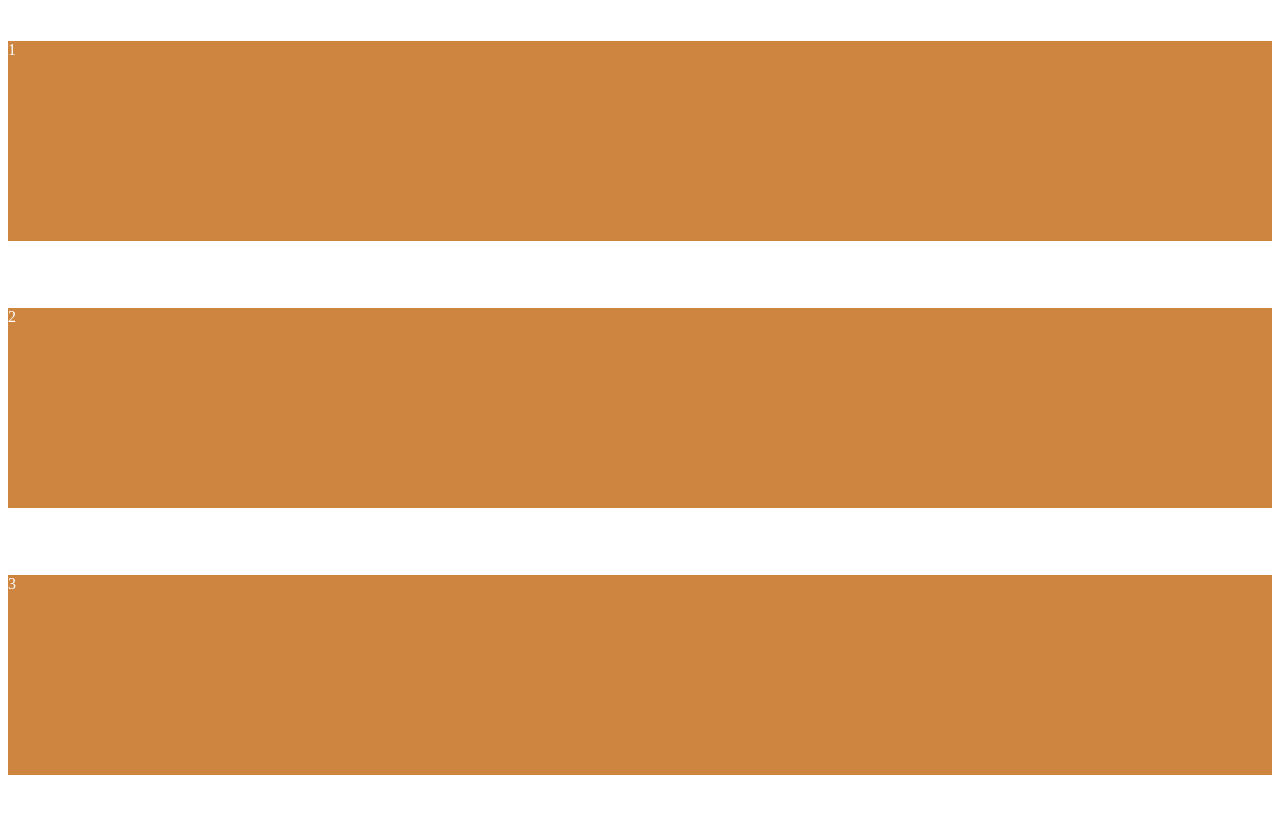
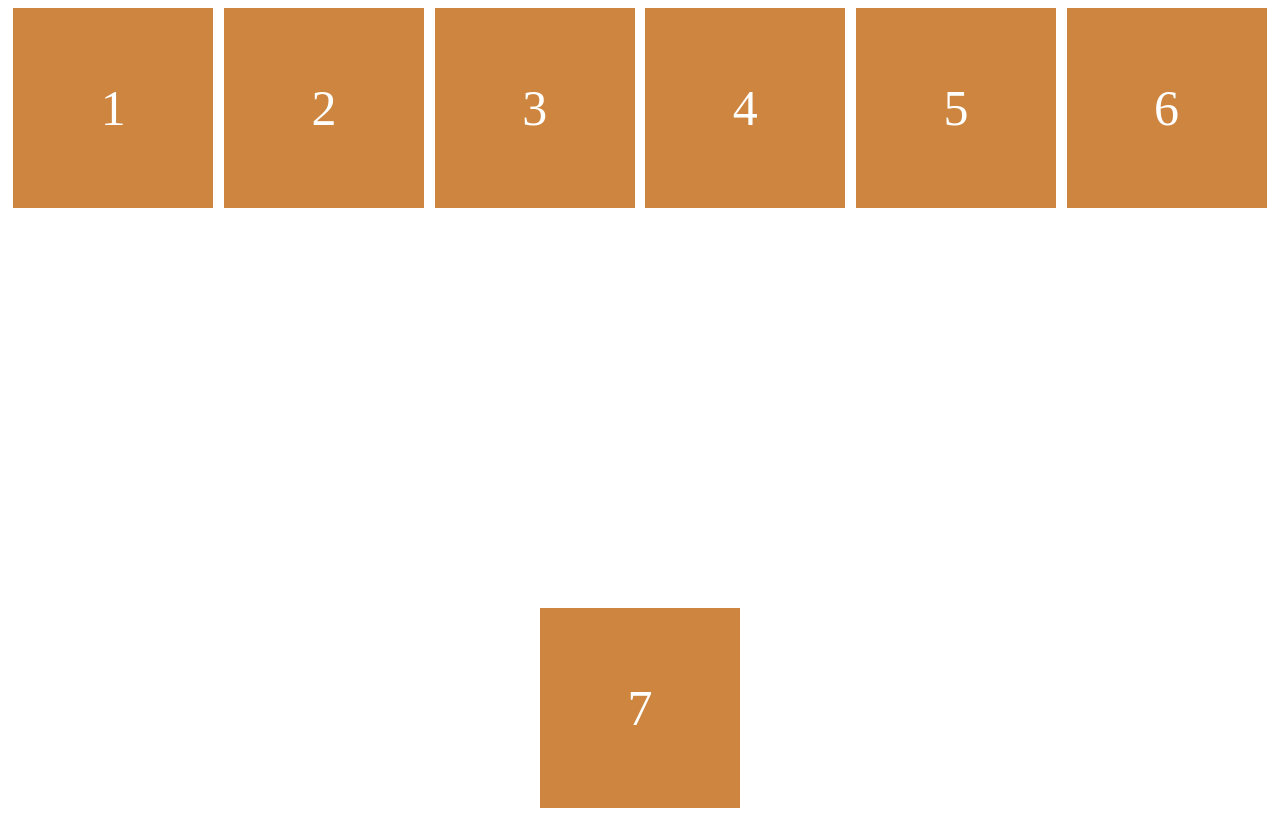
Before and after one commit to redips86/css-layout-masterclass, a plain HTML site: page index.html in a window 1280 px wide. Drawn offline with Linux system fonts and the light colour scheme.

Commit message:
[1.5] wrap, nowrap, reverse, align-content

```diff
--- a/index.html
+++ b/index.html
@@ -1,16 +1,20 @@
 <!DOCTYPE html>
 <html lang="en">
 <head>
-    <meta charset="UTF-8" />
-    <meta name="viewport" content="width=device-width, initial-scale=1.0" />
-    <link rel="stylesheet" href="styles.css" />
+    <meta charset="UTF-8"/>
+    <meta name="viewport" content="width=device-width, initial-scale=1.0"/>
+    <link rel="stylesheet" href="styles.css"/>
     <title>(S)CSS Masterclass</title>
 </head>
 <body>
-<div class="wrapper">
-    <div class="box">1</div>
-    <div class="box">2</div>
-    <div class="box">3</div>
+<div class="father">
+    <div class="child">1</div>
+    <div class="child">2</div>
+    <div class="child">3</div>
+    <div class="child">4</div>
+    <div class="child">5</div>
+    <div class="child">6</div>
+    <div class="child">7</div>
 </div>
 </body>
 </html>
--- a/styles.css
+++ b/styles.css
@@ -1,16 +1,20 @@
-.wrapper {
+.father {
     display: flex;
-    flex-direction: column;
     /* Main Axis */
     justify-content: space-around;
     /* Cross Axis*/
-    align-items: stretch;
     height: 100vh;
+    flex-wrap: wrap;
+    align-content: space-between;
 }
 
-.box {
-
+.child {
+    display: flex;
+    justify-content: center;
+    align-items: center;
+    width: 200px;
     height: 200px;
     background-color: peru;
     color: white;
+    font-size: 50px;
 }
```
